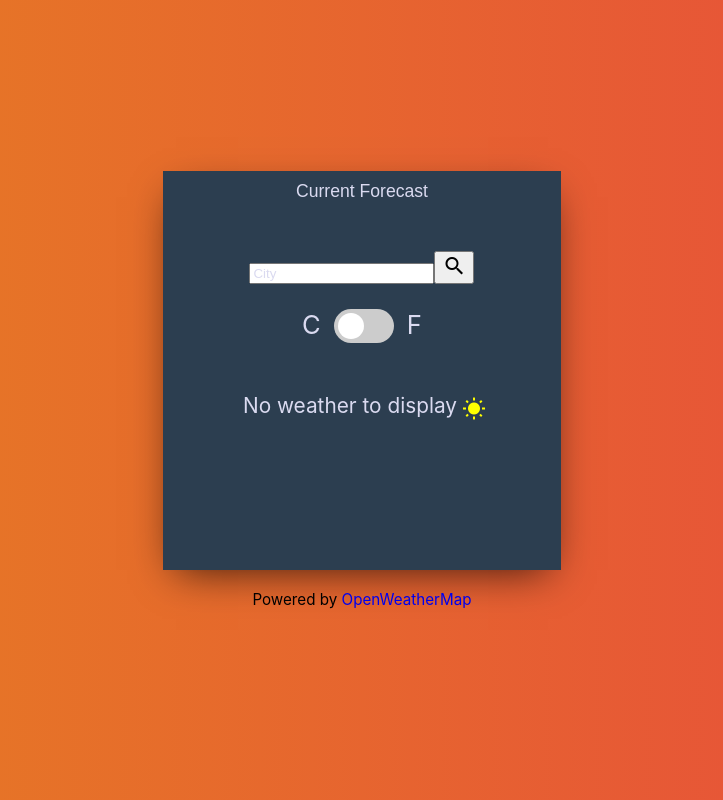
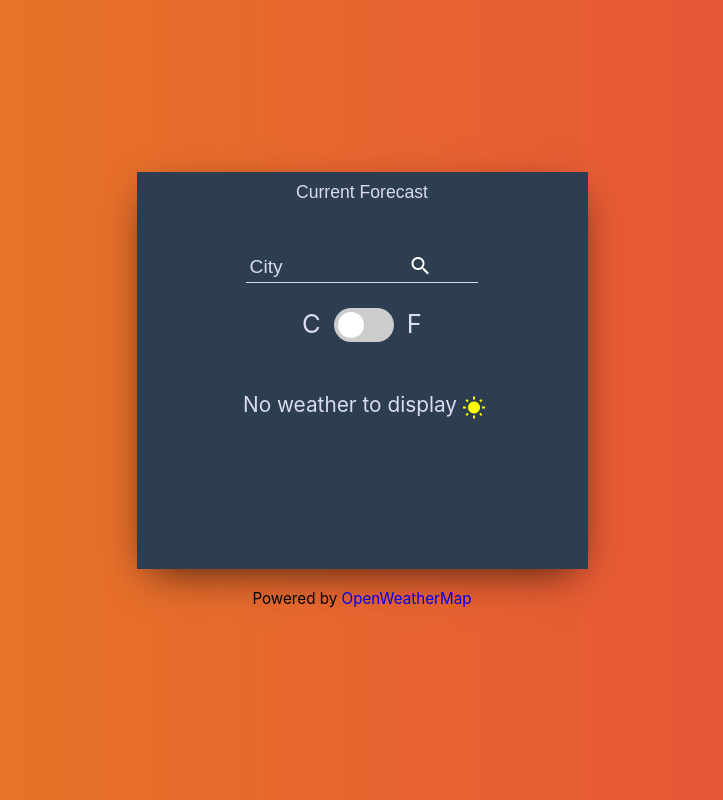
Before and after one commit to Eilima/weather-app, a React (Create React App) app: page / in a window 1280 px wide. Shown: the whole page, without its empty margins (278-1001 px from the left). Built offline with nearby package versions, Linux system fonts and the light colour scheme.

Commit message:
Add css from App.css realting to the form

```diff
--- a/src/Components/Form/Form.jsx
+++ b/src/Components/Form/Form.jsx
@@ -1,4 +1,5 @@
 import React from "react";
+import "./form.css";
 
 export class Form extends React.Component {
   render() {
@@ -11,7 +12,7 @@ export class Form extends React.Component {
             type="text"
             onChange={this.props.onChange}
           ></input>
-          <button onClick={this.props.formSubmit}>
+          <button className="search-icon" onClick={this.props.formSubmit}>
             <i className="material-icons">search</i>
           </button>
         </div>
--- a/src/Components/Form/form.css
+++ b/src/Components/Form/form.css
@@ -0,0 +1,28 @@
+.weather-header {
+  display: flex;
+  border-bottom: 1px solid rgb(218, 218, 240);
+  width: 80%;
+  margin: auto;
+}
+
+.weather-header button {
+  background: transparent;
+  border: none;
+  color: #fff;
+  cursor: pointer;
+}
+
+.inputField {
+  background: transparent;
+  border: none;
+  outline: none;
+  padding: 4px;
+  width: 100%;
+  color: rgb(218, 218, 240);
+  font-size: 1.2rem;
+}
+
+.search-icon {
+  margin-left: -2.5rem;
+  margin-right: 2.5rem;
+}
```
